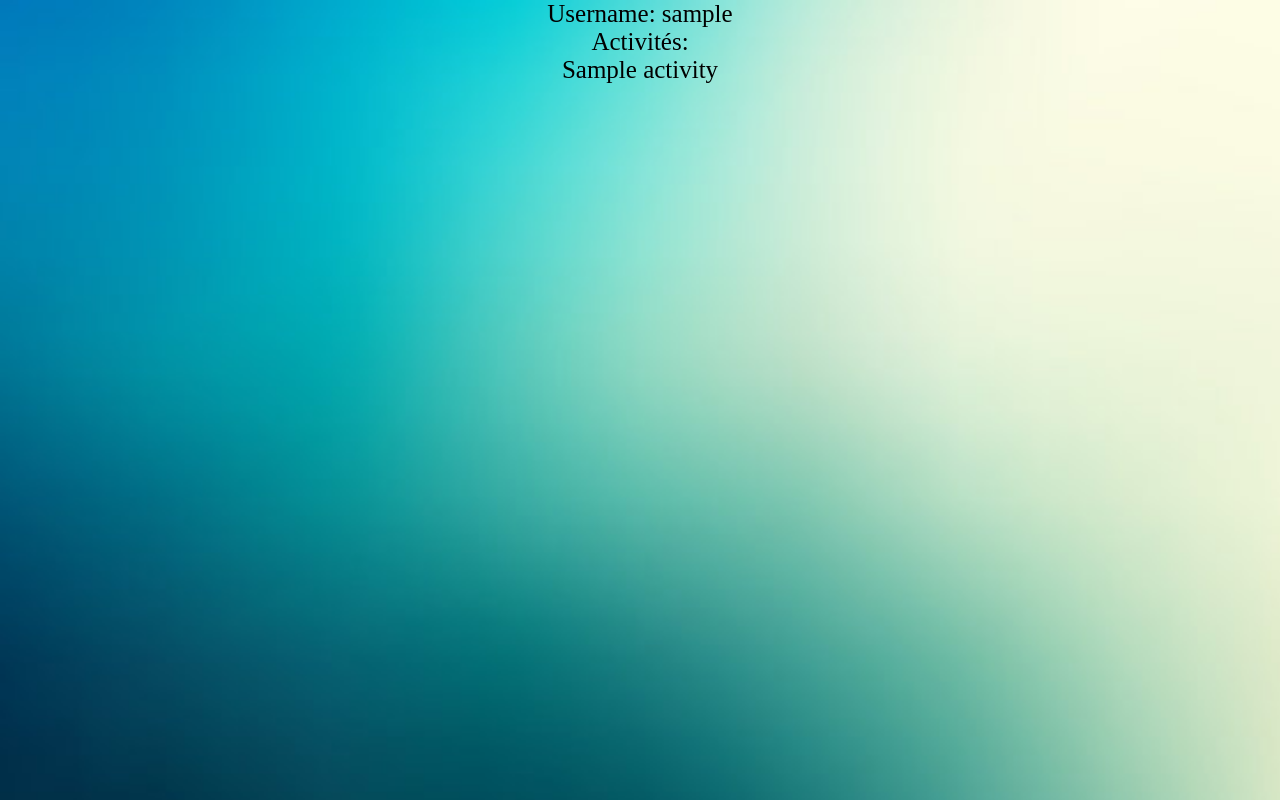
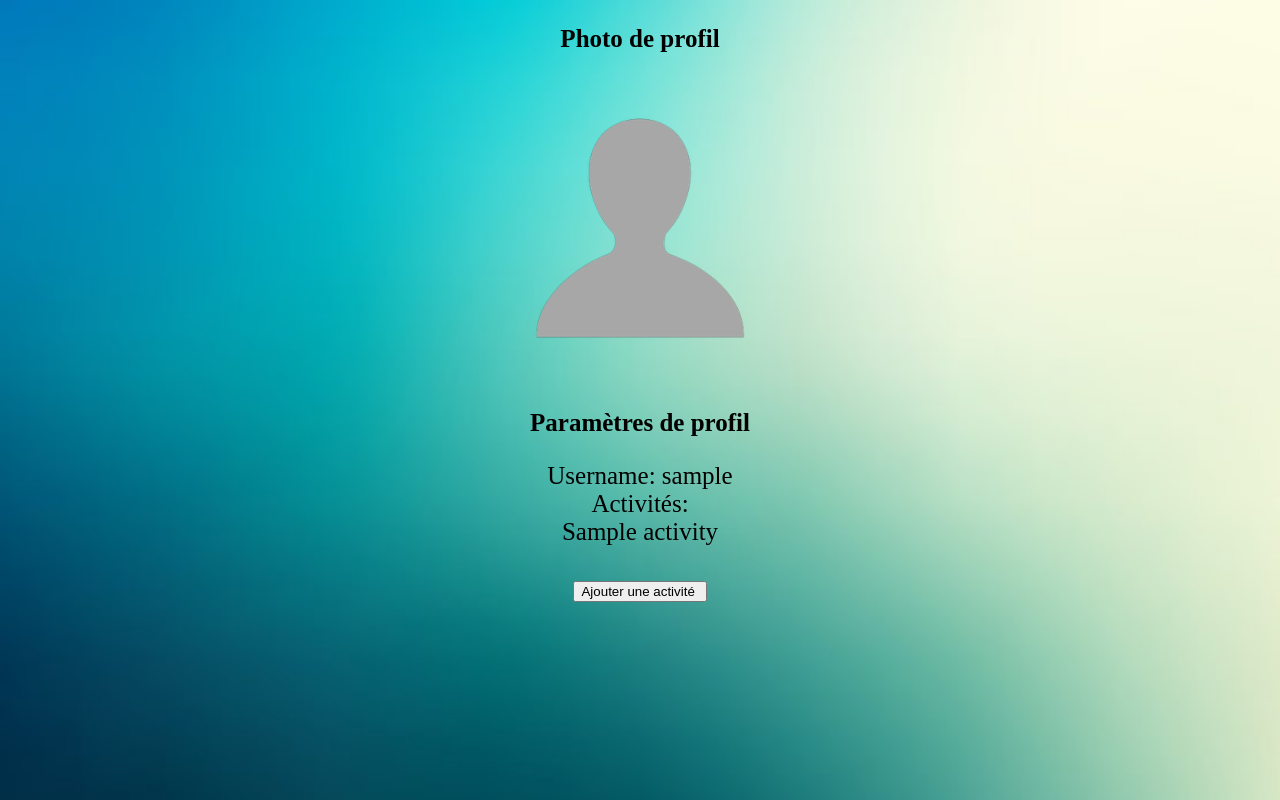
Before and after one commit to Babouche007/Zelanders-GottaGoHack-1, a PHP site: page /pages/profil.php?id=1 in a window 1280 px wide. Run offline with PHP 8.4, Linux system fonts and the light colour scheme; tables that the repository leaves empty or names only in its code hold one stand-in row (values such as "Sample post").

Commit message:
page user improved

```diff
--- a/pages/profil.php
+++ b/pages/profil.php
@@ -4,8 +4,11 @@
     <title>Profil</title>
 </head>
 <body>
-<link href="..\css\Accueil.css" rel="stylesheet" type="text/css"/>
-
+<form>
+    <link href="..\css\Accueil.css" rel="stylesheet" type="text/css"/>
+    <p id="label_avatar"> <b>Photo de profil </b></p>
+    <img src="../res/img/invis-user.png" alt="avatar de base" width = "300px"></br>
+    <p id="label_param_profil"> <b>Paramètres de profil </b></p>
 </form>
 </body>
 </html>
@@ -37,3 +40,5 @@
         }
     }
 ?>
+
+<form> </br><input type="button" onclick="location.href='../pages/activities.php';" value="Ajouter une activité "/></form>
```
Also changed, not shown: res/img/invis-user.png (added).
